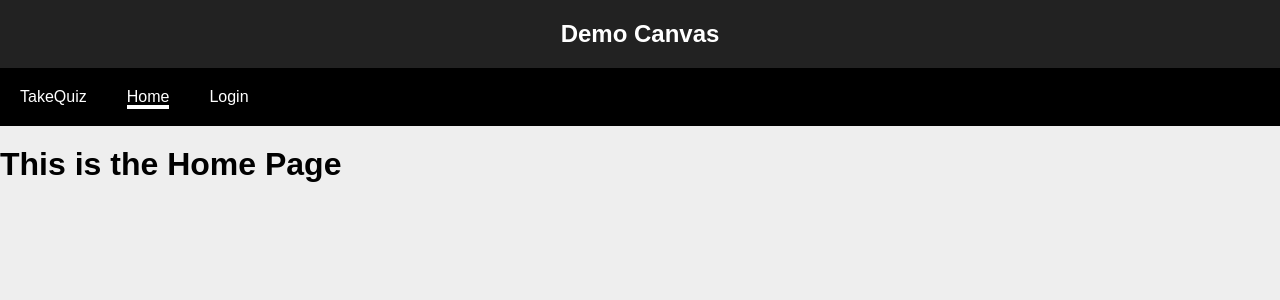
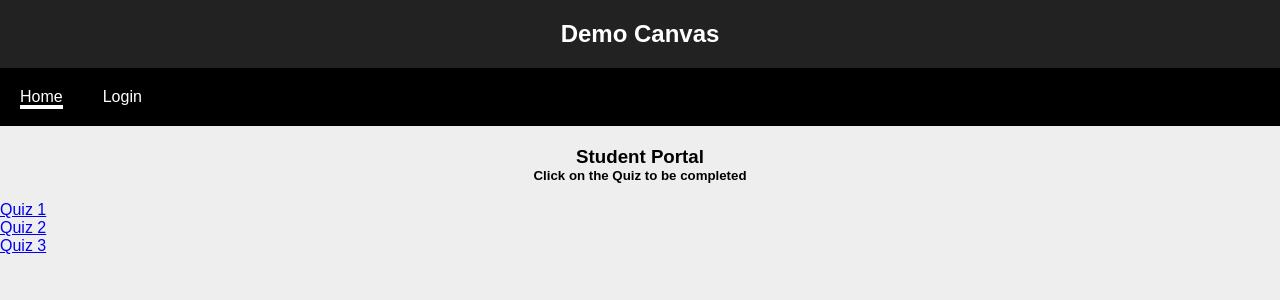
Before and after one commit to SER516-S19/project2, a React (Create React App) app in the folder Team_74/UI/quizzer/: page /home in a window 1280 px wide. Shown: the top 300 px of the page. Built offline with nearby package versions, Linux system fonts and the light colour scheme.

Commit message:
Dev Home Page

```diff
--- a/Team_74/UI/quizzer/src/Navigation.js
+++ b/Team_74/UI/quizzer/src/Navigation.js
@@ -9,7 +9,7 @@ import { NavLink } from 'react-router-dom';
 const Navigation = () => (
     <nav>
         <ul>
-            <li><NavLink exact activeClassName="current" to='/takeQuiz'>TakeQuiz</NavLink></li>
+            {/*<li><NavLink exact activeClassName="current" to='/takeQuiz'>TakeQuiz</NavLink></li>*/}
             <li><NavLink exact activeClassName="current" to='/home'>Home</NavLink></li>
             <li><NavLink exact activeClassName="current" to='/login'>Login</NavLink></li>
         </ul>
--- a/Team_74/UI/quizzer/src/index.js
+++ b/Team_74/UI/quizzer/src/index.js
@@ -4,6 +4,7 @@ import './index.css';
 import App from './App';
 import * as serviceWorker from './serviceWorker';
 import { BrowserRouter } from 'react-router-dom';
+
 
 
 ReactDOM.render((  <BrowserRouter>
--- a/Team_74/UI/quizzer/src/pages/Home/Home.js
+++ b/Team_74/UI/quizzer/src/pages/Home/Home.js
@@ -1,14 +1,31 @@
 import React, { Component } from 'react';
 import './Home.css';
+import { NavLink } from 'react-router-dom';
+// import ListGroupItem from "react-bootstrap/ListGroupItem";
+// import ListGroup from "react-bootstrap/ListGroup";
+import { ListGroup, ListGroupItem } from 'reactstrap';
 
 class Home extends Component {
     render() {
         return (
             <div className="Home">
-                <h1>This is the Home Page</h1>
+                <center>
+                    <h3>Student Portal</h3>
+                    <h5>Click on the Quiz to be completed</h5>
+                    <br></br></center>
+
+                <ListGroup>
+
+                    <ListGroupItem><NavLink exact activeClassName="current" to='/takeQuiz'>Quiz 1</NavLink></ListGroupItem>
+                    <ListGroupItem><NavLink exact activeClassName="current" to='/takeQuiz'>Quiz 2</NavLink></ListGroupItem>
+                    <ListGroupItem><NavLink exact activeClassName="current" to='/takeQuiz'>Quiz 3</NavLink></ListGroupItem>
+                </ListGroup>
+
             </div>
         );
     }
 }
 
+
+
 export default Home;
```
Also changed, not shown: Team_74/UI/quizzer/src/pages/Home/Home1.js (added, +28 -0 lines).
